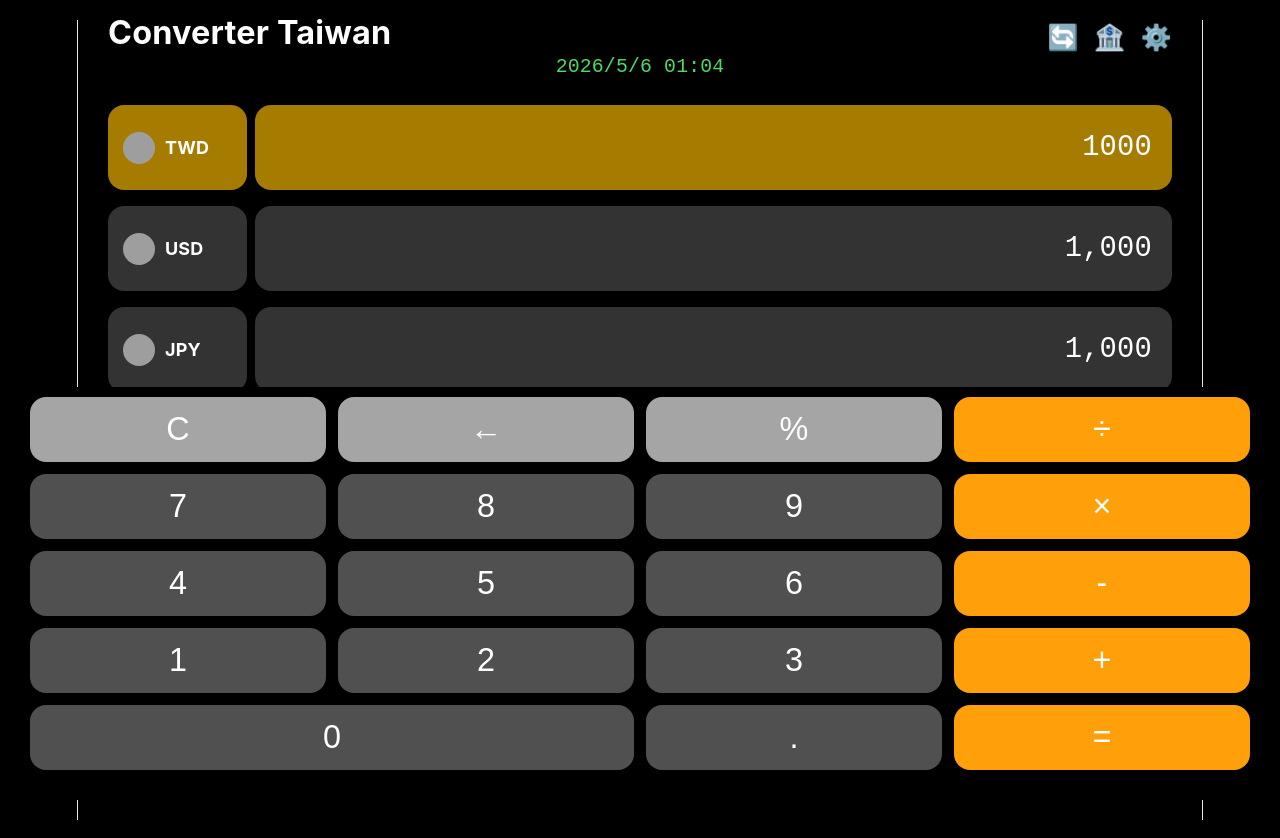
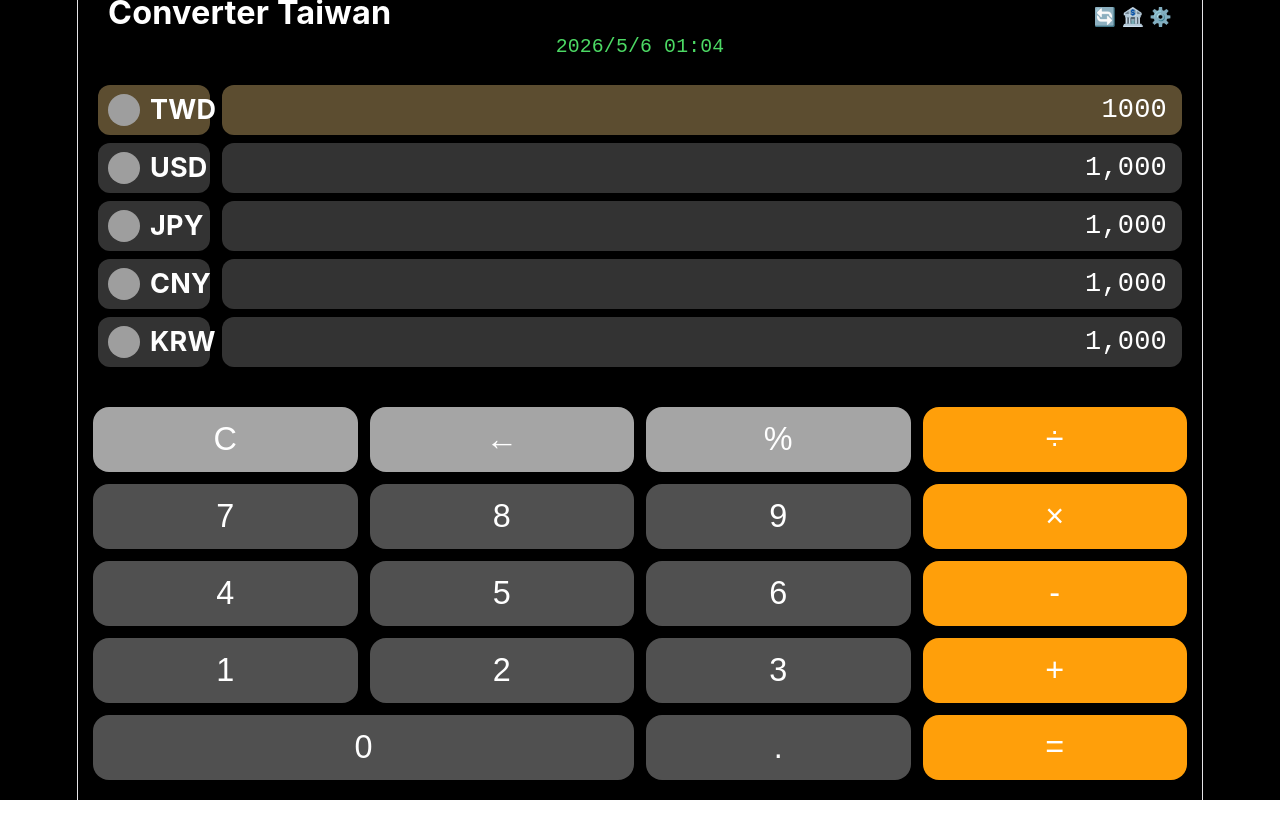
Before and after one commit to hys909/Converter, a React (Vite) app: page / in a window 1280 px wide. After the commit the page ends 800 px from the top, so only its background shows below. Built offline with nearby package versions, Linux system fonts and the light colour scheme; no server answers; grey boxes are pictures that could not be loaded.

Commit message:
Fix UI alignment and padding for currency list

```diff
--- a/src/styles/theme.css
+++ b/src/styles/theme.css
@@ -3,6 +3,8 @@
   --box-bg: #333333;
   --accent-color: #ff9f0a;
   --text-color: #ffffff;
+  --func-bg: #a5a5a5;
+  --key-bg: #505050;
 }
 
 body {
@@ -10,29 +12,120 @@ body {
   color: var(--text-color);
   font-family: -apple-system, BlinkMacSystemFont, "Segoe UI", Roboto, Helvetica, Arial, sans-serif;
   margin: 0;
-  padding: 20px;
+  padding: 0;
+  height: 100dvh;
+  width: 100vw;
+  display: flex;
+  flex-direction: column;
+  overflow: hidden;
+  padding-top: env(safe-area-inset-top);
+  padding-bottom: env(safe-area-inset-bottom);
+}
+
+.header {
+  display: flex;
+  flex-direction: column;
+  padding: 10px 20px 20px 20px;
+}
+
+.currency-list {
+  display: flex;
+  flex-direction: column;
+  gap: 8px;
+  padding: 0 20px;
+  flex-grow: 1;
+}
+
+.currency-item {
+  display: flex;
+  gap: 12px;
+  cursor: pointer;
+  height: 50px;
+  align-items: center;
+  background: transparent;
 }
 
 .box-style {
   background: var(--box-bg);
   border-radius: 12px;
-  padding: 10px 14px;
+  display: flex;
+  align-items: center; /* 強制垂直置中 */
+  padding: 0 15px;
+  box-sizing: border-box;
+  font-size: 1.5rem;
+  height: 100%;
+}
+
+.active-row .box-style {
+  background: #5c4d30;
+}
+
+.currency-item .box-style:first-child {
+  flex: 0 0 100px; /* 固定寬度，確保左右對齊更穩固 */
+  border-radius: 12px;
   display: flex;
   align-items: center;
-  height: 65px;
+  justify-content: flex-start;
+  padding: 0 10px;
 }
 
-.currency-list { display: flex; flex-direction: column; gap: 8px; }
-.currency-item { display: flex; gap: 8px; margin-bottom: 8px; cursor: pointer; padding: 0 30px; }
-.currency-item > div { height: 65px; border-radius: 16px; display: flex; align-items: center; }
-.currency-item .box-style:first-child { flex: 0 0 110px; justify-content: flex-start; padding-left: 15px; }
-.currency-item .box-style:last-child { flex: 1; justify-content: flex-end; padding-right: 20px; font-family: monospace; font-size: 1.6rem; }
-.active-row .box-style { background: #a67c00 !important; }
-.header-icons { display: flex; gap: 15px; font-size: 1.4rem; }
-.keypad { position: fixed; bottom: 0; left: 0; right: 0; display: grid; grid-template-columns: repeat(4, 1fr) !important; gap: 6px; padding: 10px 30px; padding-bottom: 30px; background-color: var(--bg-color); z-index: 1000; }
-.keypad button { flex: 1; height: 50px; border-radius: 12px; font-size: 1.5rem; color: #fff; border: none; cursor: pointer; }
-.func-key { background-color: #a5a5a5; border: none; border-radius: 16px; height: 65px; color: #000; font-size: 1.8rem; font-weight: 500; }
-.ops-key { background-color: #ff9f0a; border: none; border-radius: 16px; height: 65px; color: white; font-size: 1.8rem; font-weight: 500; }
+.currency-item .box-style:first-child span {
+  display: inline-block;
+  text-align: left;
+  width: 50px;
+}
 
-.search-bar { width: 100%; padding: 12px; border-radius: 12px; background: #333; border: none; color: #fff; margin-bottom: 20px; box-sizing: border-box; }
-.selector-row { display: flex; align-items: center; padding: 15px 0; border-bottom: 1px solid #222; cursor: pointer; }
+.currency-item .box-style:last-child {
+  flex: 1;
+  justify-content: flex-end; /* 強制靠右對齊，確保數值呈現一致 */
+  font-family: monospace;
+  border-radius: 12px;
+}
+
+.keypad {
+  display: grid;
+  grid-template-columns: repeat(4, 1fr);
+  gap: 4px;
+  padding: 5px 15px 20px 15px;
+  background-color: var(--bg-color);
+}
+
+.keypad button {
+  height: 35px;
+  border-radius: 17px;
+  font-size: 1.1rem;
+  color: #fff;
+  border: none;
+  background-color: var(--key-bg);
+  cursor: pointer;
+}
+
+.keypad button.ops-key {
+  background-color: var(--accent-color);
+}
+
+.keypad button.func-key {
+  background-color: var(--func-bg);
+  color: #000;
+}
+
+.keypad button.zero-key {
+  grid-column: span 2;
+  text-align: left;
+  padding-left: 25px;
+}
+
+.selector-page {
+  height: 100dvh;
+  padding: 20px;
+  box-sizing: border-box;
+  overflow-y: auto;
+  display: flex;
+  flex-direction: column;
+}
+
+.selector-list {
+  flex: 1;
+  overflow-y: auto;
+  padding-bottom: 20px;
+}
```
